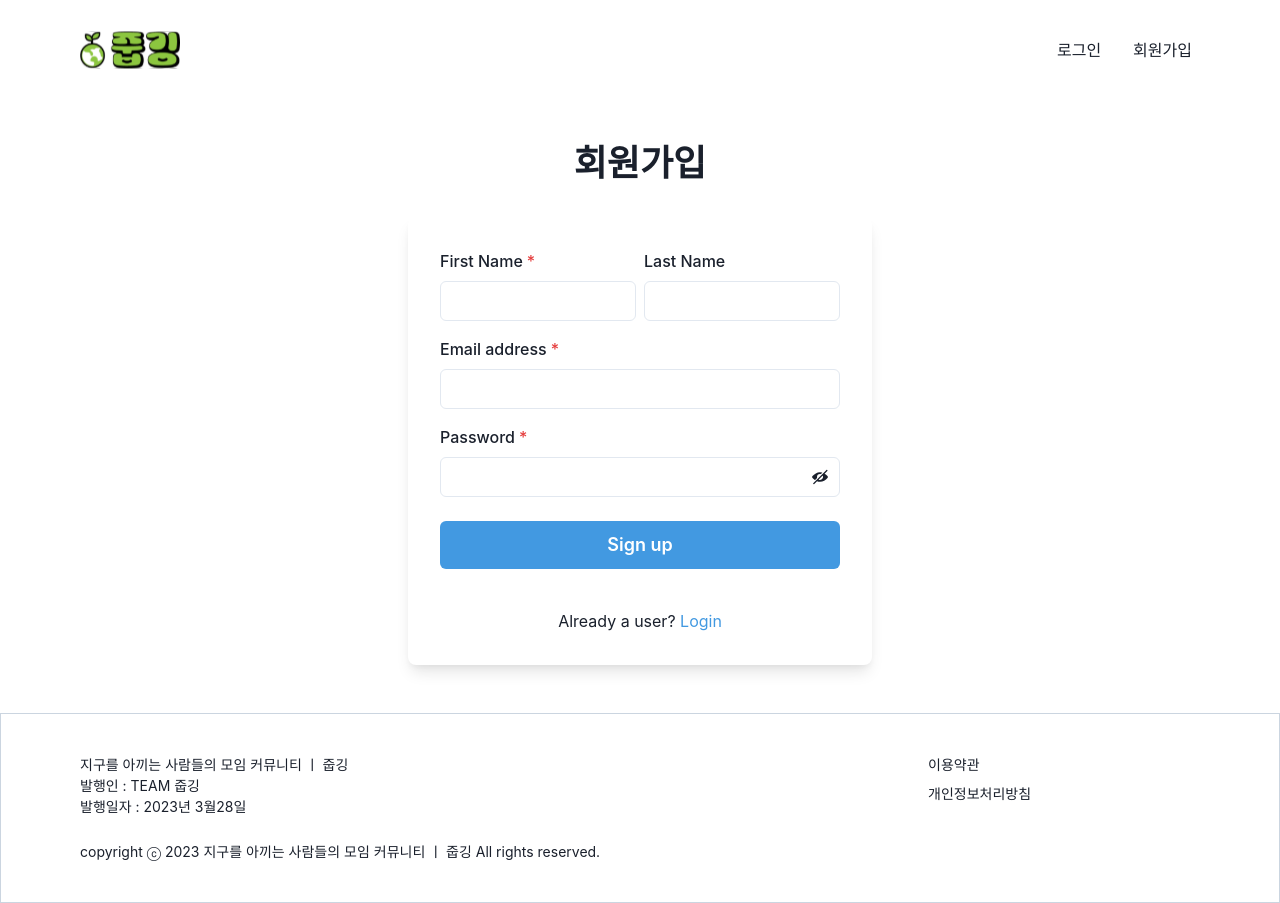
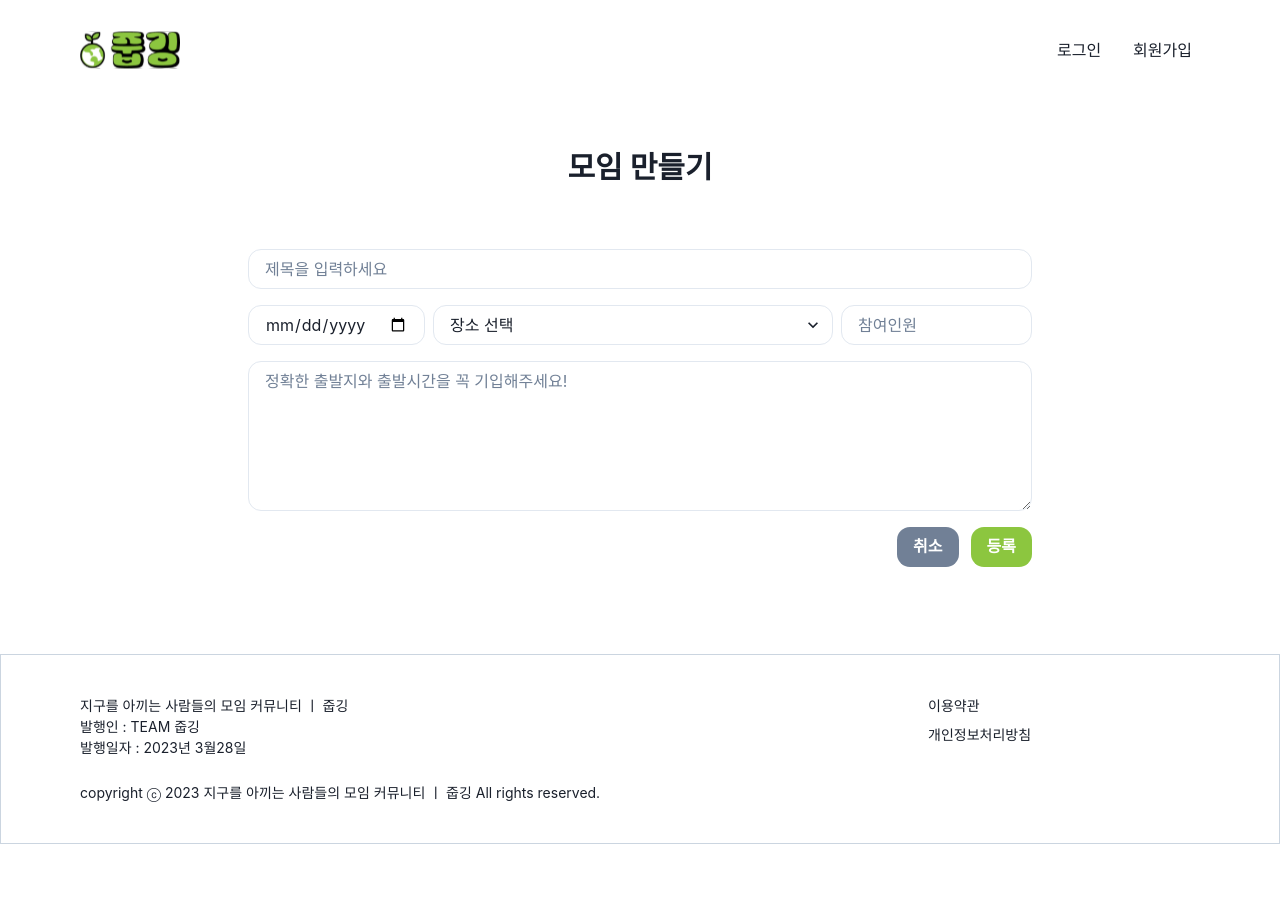
Before and after one commit to irisdew/jupging-frontend, a React (Vite) app: page /create in a window 1280 px wide. After the commit the page ends 844 px from the top, so only its background shows below. Built offline with nearby package versions, Linux system fonts and the light colour scheme.

Commit message:
:lipstick: add design on CreateEventForm

```diff
--- a/src/components/CreateEventForm.tsx
+++ b/src/components/CreateEventForm.tsx
@@ -13,91 +13,107 @@ import {
   Text,
   useColorModeValue,
   Link,
+  Select,
+  Textarea,
 } from '@chakra-ui/react';
-import { useState } from 'react';
+import { useState, useRef } from 'react';
 import { ViewIcon, ViewOffIcon } from '@chakra-ui/icons';
 
 export default function CreateEventForm() {
   const [showPassword, setShowPassword] = useState(false);
+  const titleInput = useRef<HTMLInputElement>(null);
 
   return (
-    // <Flex
-    //   minH={'100vh'}
-    //   align={'center'}
-    //   justify={'center'}
-    //   bg={useColorModeValue('gray.50', 'gray.800')}
-    // >
-    <Stack spacing={8} mx={'auto'} maxW={'lg'} py={12} px={6}>
+    <Flex minH={'70vh'} align={'center'} justify={'center'}>
+      <Stack spacing={8} mx={'auto'} maxW={'4xl'} py={12} px={6}>
         <Stack align={'center'}>
-        <Heading fontSize={'4xl'} textAlign={'center'}>
-          회원가입
+          <Heading fontSize={'3xl'} textAlign={'center'}>
+            모임 만들기
           </Heading>
           {/* <Text fontSize={'lg'} color={'gray.600'}>
           to enjoy all of our cool features ✌️
         </Text> */}
         </Stack>
-      <Box
-        rounded={'lg'}
-        bg={useColorModeValue('white', 'gray.700')}
-        boxShadow={'lg'}
-        p={8}
-      >
+        <Box rounded={'lg'} bg={useColorModeValue('white', 'gray.700')} p={8}>
           <Stack spacing={4}>
+            <FormControl id="title">
+              <Input
+                borderRadius={13}
+                focusBorderColor={'#8CC63F'}
+                type="text"
+                placeholder="제목을 입력하세요"
+                ref={titleInput}
+              />
+            </FormControl>
             <HStack>
               <Box>
-              <FormControl id="firstName" isRequired>
-                <FormLabel>First Name</FormLabel>
-                <Input type="text" />
+                <FormControl id="date" isRequired>
+                  <Input
+                    borderRadius={13}
+                    type="date"
+                    focusBorderColor={'#8CC63F'}
+                    placeholder="날짜"
+                    ref={titleInput}
+                  />
                 </FormControl>
               </Box>
               <Box>
+                <Select
+                  borderRadius={13}
+                  focusBorderColor={'#8CC63F'}
+                  placeholder="장소 선택"
+                  minW={400}
+                >
+                  <option value="option1">반포한강공원</option>
+                  <option value="option2">망원한강공원</option>
+                  <option value="option3">이촌한강공원</option>
+                </Select>
+              </Box>
+              <Box>
                 <FormControl id="lastName">
-                <FormLabel>Last Name</FormLabel>
-                <Input type="text" />
+                  <Input
+                    borderRadius={13}
+                    type="number"
+                    placeholder="참여인원"
+                    ref={titleInput}
+                  />
                 </FormControl>
               </Box>
             </HStack>
             <FormControl id="email" isRequired>
-            <FormLabel>Email address</FormLabel>
-            <Input type="email" />
+              <Textarea
+                minH={150}
+                borderRadius={13}
+                fontSize="md"
+                focusBorderColor={'#8CC63F'}
+                placeholder="정확한 출발지와 출발시간을 꼭 기입해주세요!"
+              />
             </FormControl>
-          <FormControl id="password" isRequired>
-            <FormLabel>Password</FormLabel>
-            <InputGroup>
-              <Input type={showPassword ? 'text' : 'password'} />
-              <InputRightElement h={'full'}>
+            <Flex gap={3} justify={'flex-end'}>
               <Button
-                  variant={'ghost'}
-                  onClick={() =>
-                    setShowPassword((showPassword) => !showPassword)
-                  }
-                >
-                  {showPassword ? <ViewIcon /> : <ViewOffIcon />}
-                </Button>
-              </InputRightElement>
-            </InputGroup>
-          </FormControl>
-          <Stack spacing={10} pt={2}>
-            <Button
-              loadingText="Submitting"
-              size="lg"
-              bg={'blue.400'}
+                bg={'gray.500'}
                 color={'white'}
                 _hover={{
-                bg: 'blue.500',
+                  bg: 'gray.300',
                 }}
+                borderRadius={13}
               >
-              Sign up
+                취소
               </Button>
-          </Stack>
-          <Stack pt={6}>
-            <Text align={'center'}>
-              Already a user? <Link color={'blue.400'}>Login</Link>
-            </Text>
-          </Stack>
+              <Button
+                bg={'#8CC63F'}
+                color={'white'}
+                _hover={{
+                  bg: '#BAEB7A',
+                }}
+                borderRadius={13}
+              >
+                등록
+              </Button>
+            </Flex>
           </Stack>
         </Box>
       </Stack>
-    // </Flex>
+    </Flex>
   );
 }
```
Lines whose indentation alone changed are shown as unchanged.
